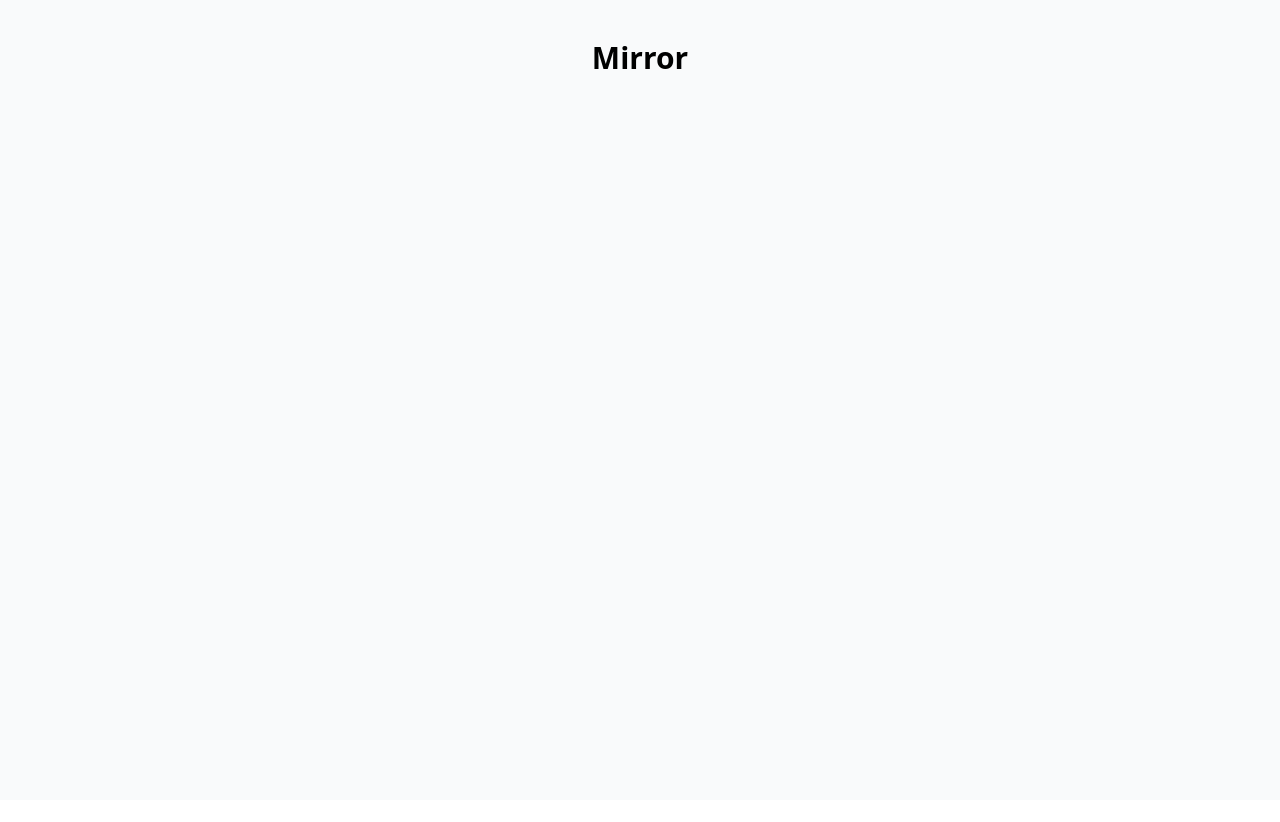
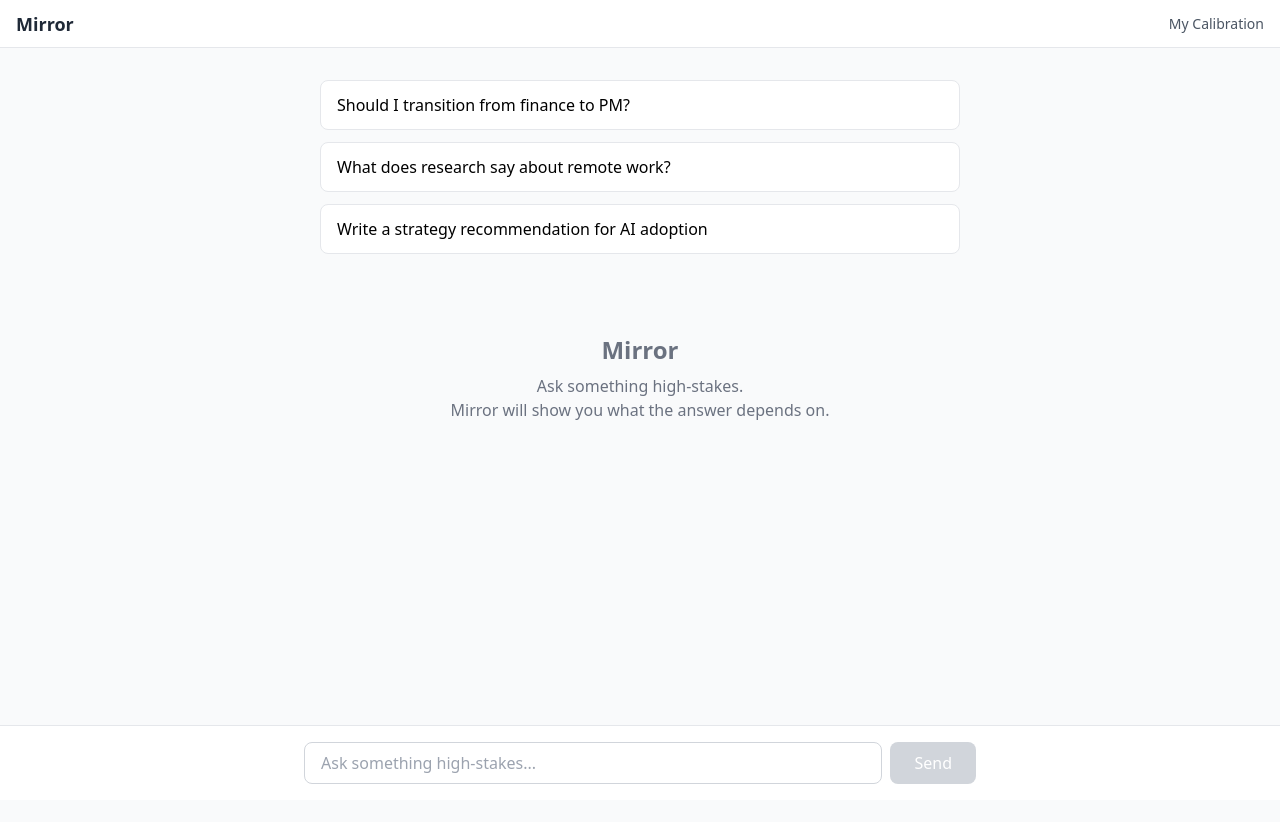
Before and after one commit to Jashwanth09/mirror, a React (Vite) app: page / in a window 1280 px wide. Shown: the top 822 px of the page. Before the commit the page ends 800 px from the top, so only its background shows below. Built offline with nearby package versions, Linux system fonts and the light colour scheme.

Commit message:
Phase 2: Layout and Navigation - Add router, TopNav, ChatPage, PromptInput, CalibrationPage

```diff
--- a/src/App.jsx
+++ b/src/App.jsx
@@ -1,8 +1,17 @@
+import { BrowserRouter, Routes, Route } from 'react-router-dom'
+import ChatPage from './pages/ChatPage'
+import CalibrationPage from './pages/CalibrationPage'
+import TopNav from './components/TopNav'
+
 function App() {
   return (
-    <div className="min-h-screen bg-gray-50">
-      <h1 className="text-3xl font-bold text-center pt-10">Mirror</h1>
-    </div>
+    <BrowserRouter>
+      <TopNav />
+      <Routes>
+        <Route path="/" element={<ChatPage />} />
+        <Route path="/calibration" element={<CalibrationPage />} />
+      </Routes>
+    </BrowserRouter>
   )
 }
 
--- /dev/null
+++ b/src/components/PromptInput.jsx
@@ -0,0 +1,24 @@
+export default function PromptInput({ value, onChange, onSubmit }) {
+  return (
+    <form onSubmit={onSubmit} className="fixed bottom-0 left-0 right-0 bg-white border-t border-gray-200 p-4">
+      <div className="max-w-2xl mx-auto">
+        <div className="flex gap-2">
+          <input
+            type="text"
+            value={value}
+            onChange={(e) => onChange(e.target.value)}
+            placeholder="Ask something high-stakes..."
+            className="flex-1 px-4 py-2 border border-gray-300 rounded-lg focus:outline-none focus:ring-2 focus:ring-blue-500"
+          />
+          <button
+            type="submit"
+            disabled={!value.trim()}
+            className="px-6 py-2 bg-blue-500 text-white rounded-lg hover:bg-blue-600 disabled:bg-gray-300 disabled:cursor-not-allowed transition-colors"
+          >
+            Send
+          </button>
+        </div>
+      </div>
+    </form>
+  )
+}
--- /dev/null
+++ b/src/components/TopNav.jsx
@@ -0,0 +1,14 @@
+import { Link } from 'react-router-dom'
+
+export default function TopNav() {
+  return (
+    <nav className="h-12 bg-white border-b border-gray-200 flex items-center justify-between px-4">
+      <Link to="/" className="text-lg font-semibold text-gray-800">
+        Mirror
+      </Link>
+      <Link to="/calibration" className="text-sm text-gray-600 hover:text-gray-900">
+        My Calibration
+      </Link>
+    </nav>
+  )
+}
--- /dev/null
+++ b/src/pages/CalibrationPage.jsx
@@ -0,0 +1,10 @@
+export default function CalibrationPage() {
+  return (
+    <div className="min-h-screen bg-gray-50 px-4 py-8">
+      <div className="max-w-2xl mx-auto">
+        <h1 className="text-2xl font-semibold mb-2">My Calibration</h1>
+        <p className="text-gray-600">Your evaluation patterns over time</p>
+      </div>
+    </div>
+  )
+}
--- /dev/null
+++ b/src/pages/ChatPage.jsx
@@ -0,0 +1,75 @@
+import { useState } from 'react'
+import PromptInput from '../components/PromptInput'
+
+export default function ChatPage() {
+  const [messages, setMessages] = useState([])
+  const [inputValue, setInputValue] = useState('')
+
+  const presetPrompts = [
+    "Should I transition from finance to PM?",
+    "What does research say about remote work?",
+    "Write a strategy recommendation for AI adoption"
+  ]
+
+  const handlePresetClick = (prompt) => {
+    setInputValue(prompt)
+  }
+
+  const handleSubmit = (e) => {
+    e.preventDefault()
+    if (!inputValue.trim()) return
+
+    setMessages([...messages, { role: 'user', content: inputValue }])
+    setInputValue('')
+  }
+
+  return (
+    <div className="min-h-screen bg-gray-50">
+      <div className="max-w-2xl mx-auto px-4 py-8">
+        <div className="space-y-3 mb-8">
+          {presetPrompts.map((prompt, index) => (
+            <button
+              key={index}
+              onClick={() => handlePresetClick(prompt)}
+              className="w-full text-left px-4 py-3 bg-white border border-gray-200 rounded-lg hover:bg-gray-50 transition-colors"
+            >
+              {prompt}
+            </button>
+          ))}
+        </div>
+
+        <div className="space-y-4 mb-8">
+          {messages.length === 0 && (
+            <div className="text-center text-gray-500 py-12">
+              <h2 className="text-2xl font-semibold mb-2">Mirror</h2>
+              <p>Ask something high-stakes.</p>
+              <p>Mirror will show you what the answer depends on.</p>
+            </div>
+          )}
+          {messages.map((message, index) => (
+            <div
+              key={index}
+              className={`flex ${message.role === 'user' ? 'justify-end' : 'justify-start'}`}
+            >
+              <div
+                className={`max-w-[80%] px-4 py-2 rounded-lg ${
+                  message.role === 'user'
+                    ? 'bg-blue-500 text-white'
+                    : 'bg-white text-gray-800 border border-gray-200'
+                }`}
+              >
+                {message.content}
+              </div>
+            </div>
+          ))}
+        </div>
+
+        <PromptInput
+          value={inputValue}
+          onChange={setInputValue}
+          onSubmit={handleSubmit}
+        />
+      </div>
+    </div>
+  )
+}
```
